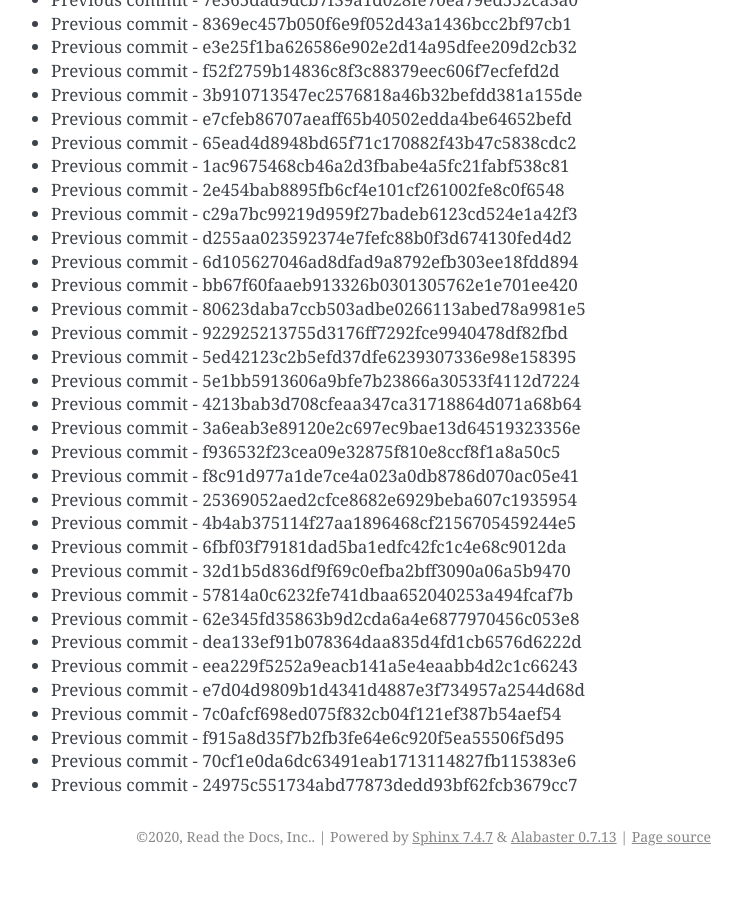
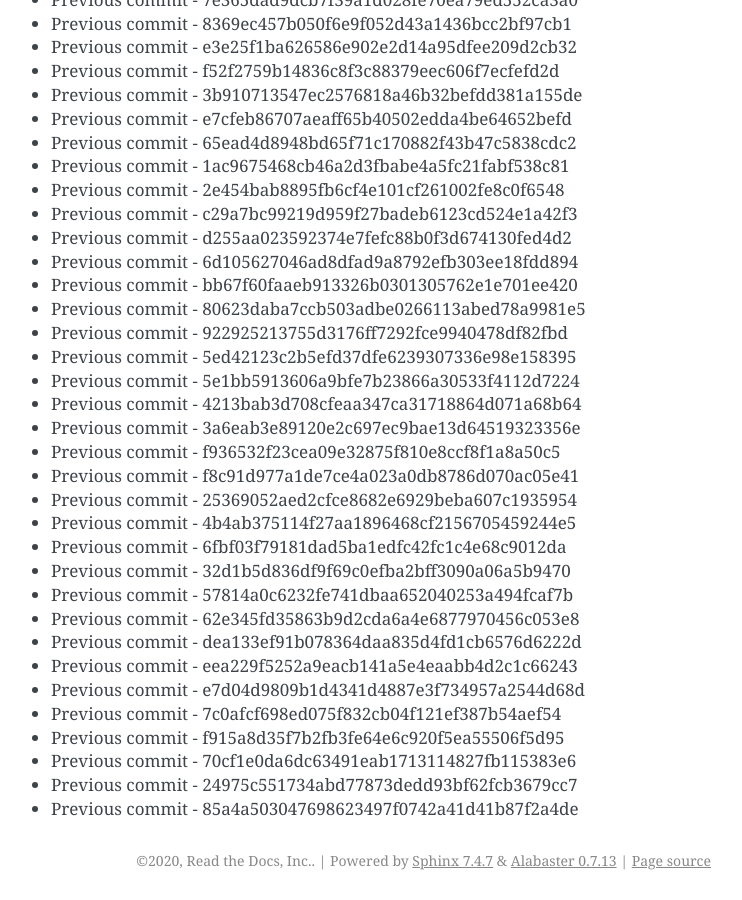
Before and after one commit to readthedocs/rtd-git-stresstest, a Sphinx documentation site: the page built from docs/updates.rst, in a window 1280 px wide and 900 px high, scrolled down 98675 px. Shown: the whole window, without its empty margins (399-1141 px from the left). Built offline with Sphinx 7.4.7, drawn with Linux system fonts in a browser that asks for light colours; before the commit the page ends 99551 px from its top, so only the background shows below that.

Commit message:
Generating commit from previous: 85a4a503047698623497f0742a41d41b87f2a4de

```diff
--- a/docs/updates.rst
+++ b/docs/updates.rst
@@ -4178,3 +4178,4 @@ It can be tested for any performance characteristics.
 * Previous commit - f915a8d35f7b2fb3fe64e6c920f5ea55506f5d95
 * Previous commit - 70cf1e0da6dc63491eab1713114827fb115383e6
 * Previous commit - 24975c551734abd77873dedd93bf62fcb3679cc7
+* Previous commit - 85a4a503047698623497f0742a41d41b87f2a4de
```
